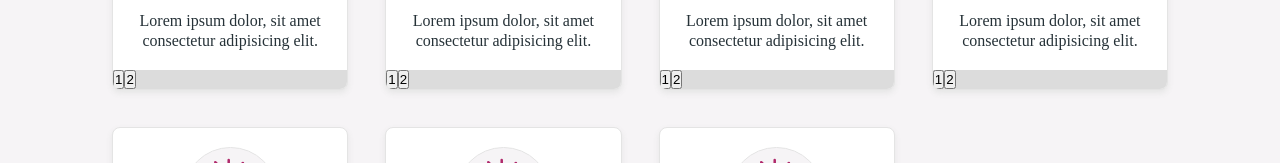
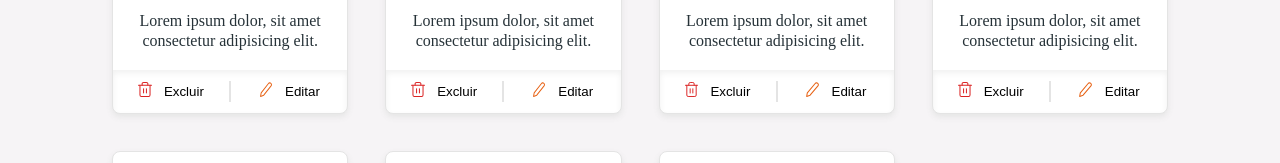
Before and after one commit to alexsandro-cristiano/desafio-front-end-impar, a React (Vite) app: page / in a window 1280 px wide. Shown: the part 540-703 px from the top of the page. Built offline with nearby package versions, Linux system fonts and the light colour scheme.

Commit message:
<styles>:finaliza estilo do card

```diff
--- a/src/components/Card/index.tsx
+++ b/src/components/Card/index.tsx
@@ -1,4 +1,6 @@
 import DefaultImg from '../../assets/icon-hand.svg'
+import IconTrash from '../../assets/icon-trash.svg'
+import IconEdit from '../../assets/icon-edit.svg'
 import {
   CardContainer,
   Divider,
@@ -18,8 +20,16 @@ export function Card() {
         <Text>Lorem ipsum dolor, sit amet consectetur adipisicing elit.</Text>
       </WrapperContent>
       <WrapperControl>
-        <button>1</button>
-        <button>2</button>
+        <button>
+          <img src={IconTrash} alt="Icone de exclusão"></img>
+          Excluir
+        </button>
+        <Divider />
+
+        <button>
+          <img src={IconEdit} alt="Icone de exclusão"></img>
+          Editar
+        </button>
       </WrapperControl>
     </CardContainer>
   )
--- a/src/components/Card/styles.ts
+++ b/src/components/Card/styles.ts
@@ -6,7 +6,6 @@ export const CardContainer = styled.div`
   border-radius: 8px;
   border: 1px solid #e4e4e4;
   box-shadow: 0px 3px 6px #e5e5e5;
-
   display: flex;
   flex-direction: column;
 `
@@ -27,7 +26,6 @@ export const ImgContainer = styled.div`
   border-radius: 50%;
   background: #f6f4f6;
   border: 1px solid #e4e4e4;
-
   img {
     width: 100%;
     border-radius: 50%;
@@ -46,7 +44,40 @@ export const Text = styled.p`
   font: normal normal normal 16px/20px Muli;
   color: #263238;
 `
-export const WrapperControl = styled.section`
-  background: gainsboro;
+
+export const WrapperControl = styled.div`
   width: 100%;
+  height: 43px;
+  box-shadow: inset 0px 3px 6px #0000000f;
+  //Divider
+  div {
+    height: 50%;
+    width: 0;
+    border: 1px solid #e4e4e4;
+  }
+
+  button {
+    display: flex;
+    align-items: center;
+    justify-content: center;
+    gap: 12px;
+    width: 100%;
+    height: 100%;
+    border: none;
+    background: none;
+    img {
+      margin-bottom: 4px;
+    }
+    transition: all 0.3s ease;
+    :first-of-type:hover {
+      color: #db2525;
+    }
+    :last-of-type:hover {
+      color: #e76316;
+    }
+    :active {
+      transform: scale(0.9);
+      opacity: 0.7;
+    }
+  }
 `
```
